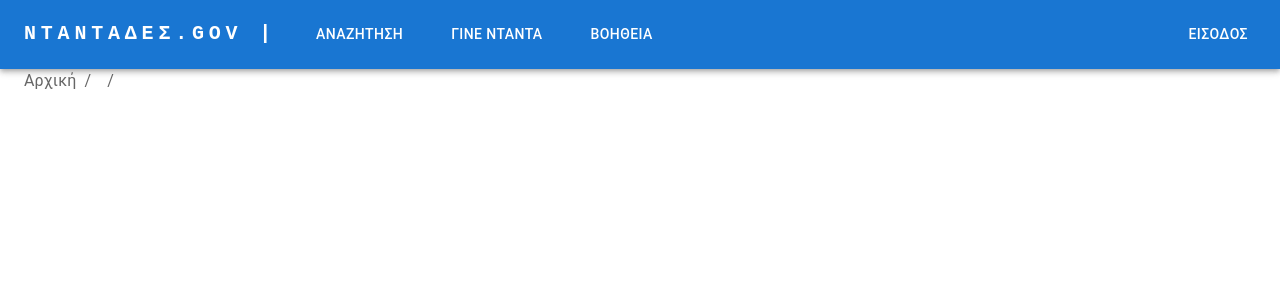
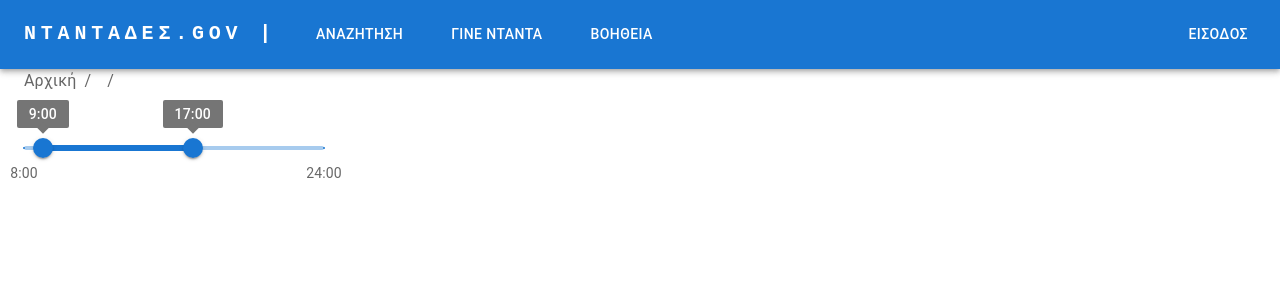
Before and after one commit to plerros/di-eam-24-3, a React (Create React App) app in the folder ntantades/: page /internal/playground in a window 1280 px wide. Shown: the top 300 px of the page. Built offline with nearby package versions, Linux system fonts and the light colour scheme.

Commit message:
time slider
- added time slider component
- simplified data json to depict hours with [9,17] instead of ["1970-01-01T09:00:00+00:00", "1970-01-01T17:00:00+00:00"]

```diff
--- /dev/null
+++ b/ntantades/src/components/TimeRangeSlider.js
@@ -0,0 +1,53 @@
+import * as React from 'react';
+import Box from '@mui/material/Box';
+import Slider from '@mui/material/Slider';
+
+const min = 8
+const max = 24
+
+const marks = [
+    {value: min,  label: `${min}:00`},
+    {value: max,  label: `${max}:00`},
+  ];
+
+function valuetext(value) {
+  return `${value}:00`;
+}
+
+export default function TimeRangeSlider({value, setValue, minDistance}) {
+  const handleChange = (event, newValue, activeThumb) => {
+    if (!Array.isArray(newValue)) {
+      return;
+    }
+
+    if (newValue[1] - newValue[0] < minDistance) {
+      if (activeThumb === 0) {
+        const clamped = Math.min(newValue[0], max - minDistance);
+        setValue([clamped, clamped + minDistance]);
+      } else {
+        const clamped = Math.max(newValue[1], minDistance + min);
+        setValue([clamped - minDistance, clamped]);
+      }
+    } else {
+      setValue(newValue);
+    }
+  };
+
+  return (
+    <Box sx={{ pt:5, width: 300}}>
+      <Slider
+        getAriaLabel={() => 'Time range'}
+        value={value}
+        onChange={handleChange}
+        valueLabelDisplay="on"
+        getAriaValueText={valuetext}
+        valueLabelFormat={valuetext}
+        min={min}
+        max={max}
+        step={1}
+        marks={marks}
+        disableSwap
+      />
+    </Box>
+  );
+}
--- a/ntantades/src/data.json
+++ b/ntantades/src/data.json
@@ -55,9 +55,9 @@
       "published"      : "2024-03-12T13:37:27+00:00",
       "type"           : "FullTime",
       "availableDays"  : ["MON", "TUE", "WED", "THU", "FRI", "SAT"],
-      "availableHours" : ["1970-01-01T09:00:00+00:00", "1970-01-01T17:00:00+00:00"],
+      "availableHours" : [9, 17],
       "rendevousDays"  : ["MON", "TUE", "WED", "THU", "FRI", "SAT", "SUN"],
-      "rendevousHours" : ["1970-01-01T09:00:00+00:00", "1970-01-01T17:00:00+00:00"],
+      "rendevousHours" : [9, 17],
       "requestID"      : 1
     },
     {
@@ -66,9 +66,9 @@
       "published"      : "2024-10-12T11:22:44+00:00",
       "type"           : "FullTime",
       "availableDays"  : ["MON", "TUE", "WED", "THU", "FRI", "SAT"],
-      "availableHours" : ["1970-01-01T09:00:00+00:00", "1970-01-01T17:00:00+00:00"],
+      "availableHours" : [9, 17],
       "rendevousDays"  : ["MON", "TUE", "WED", "THU", "FRI", "SAT", "SUN"],
-      "rendevousHours" : ["1970-01-01T09:00:00+00:00", "1970-01-01T17:00:00+00:00"],
+      "rendevousHours" : [9, 17],
       "requestID"      : 2
     }
   ],
@@ -99,14 +99,14 @@
       "uidFamily"   : 2,
       "offerID"     : 1,
       "agreedDays"  : ["MON", "TUE", "WED", "THU", "FRI"],
-      "agreedHours" : ["1970-01-01T09:00:00+00:00", "1970-01-01T17:00:00+00:00"]
+      "agreedHours" : [9, 17]
     },
     {
       "id"        : 2,
       "uidFamily" : 3,
       "offerID"   : 2,
       "agreedDays"  : ["MON", "TUE", "WED", "THU", "FRI"],
-      "agreedHours" : ["1970-01-01T09:00:00+00:00", "1970-01-01T17:00:00+00:00"]
+      "agreedHours" : [9, 17]
     }
   ],
   "agreements" : [
--- a/ntantades/src/pages/Internal/Playground.js
+++ b/ntantades/src/pages/Internal/Playground.js
@@ -1,4 +1,13 @@
+import * as React from 'react';
+
+import Container from '@mui/material/Container';
+import TimeRangeSlider from '../../components/TimeRangeSlider';
+
 export default function Playground({handleRoleNanny, handleRoleFamily, handleRoleNone}) {
-  return ( []
+  const [value, setValue] = React.useState([9, 17]);
+  return (
+    <Container maxWidth="xl">
+    <TimeRangeSlider value={value} setValue={setValue} minDistance = {8}/>
+    </Container>
   );
 }
```
